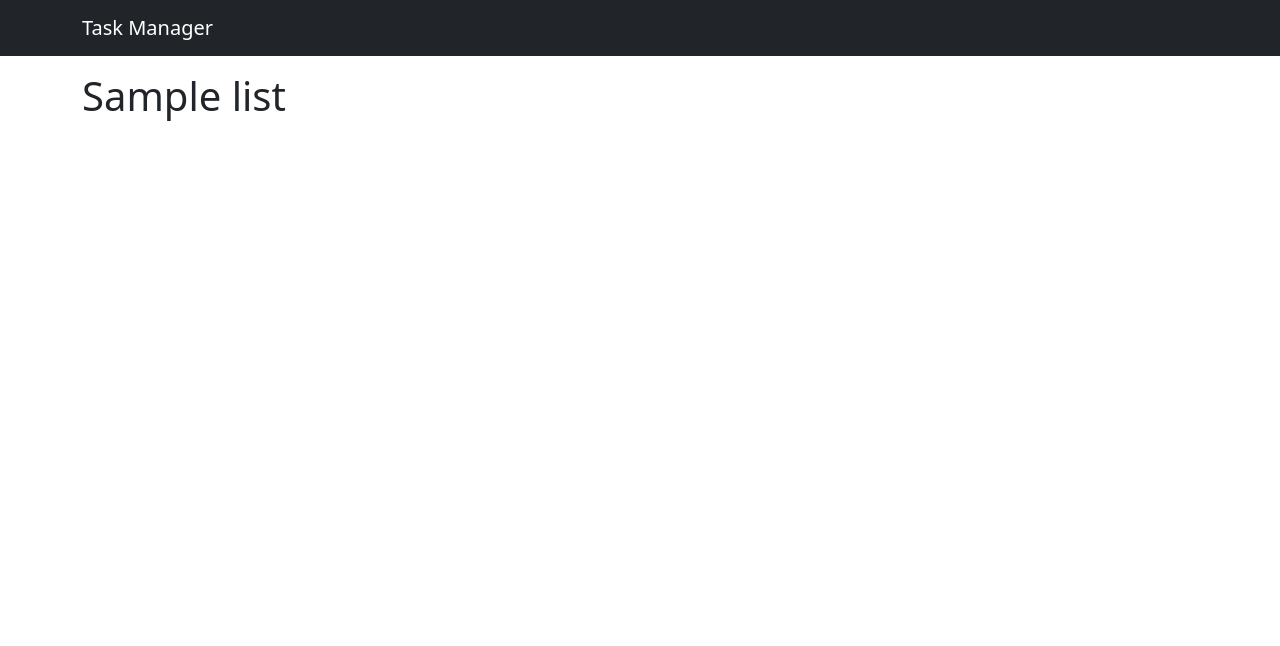
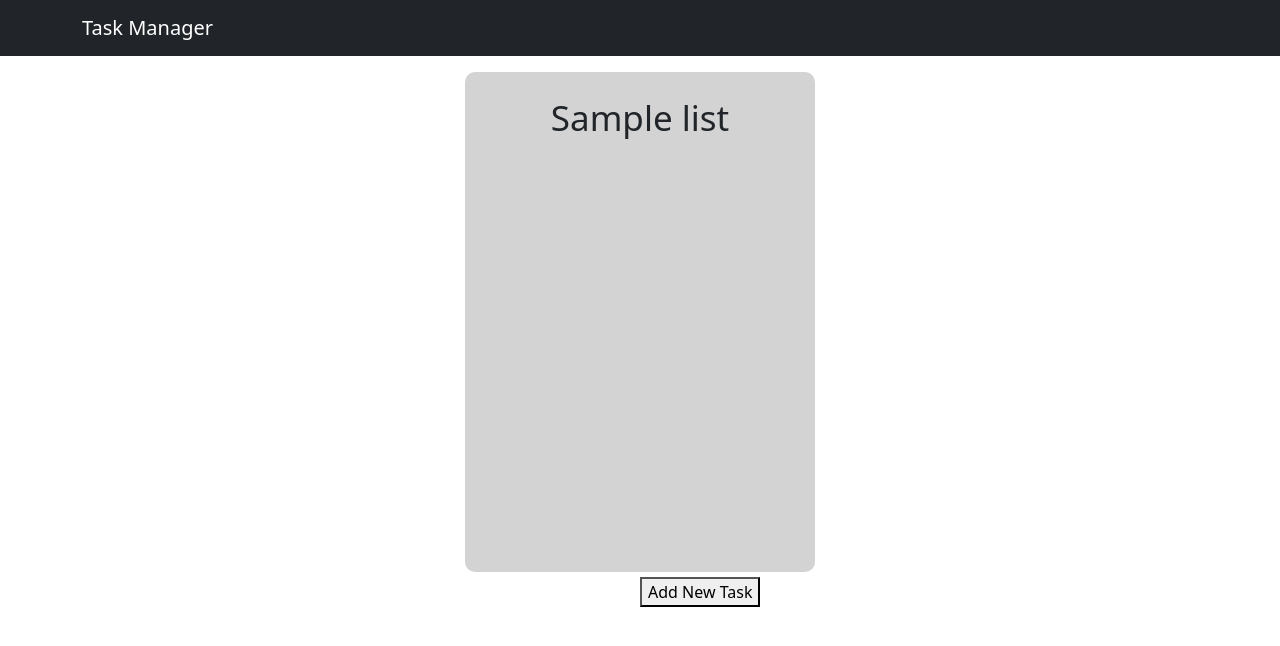
Before and after one commit to Siwssol/Task-Manager-Group-Project-, a Django app: template tasks/templates/board.html in a window 1280 px wide. Shown: the top 646 px of the page. Run offline with Django 4.2, Linux system fonts and the light colour scheme; the template is opened without the code that fills it: most values are stand-ins (such as "Sample title", 1, 10 or a date in 2020); some libraries are stand-ins or nearby versions.

Commit message:
make form for creating tasks
In progress.

```diff
--- a/tasks/models.py
+++ b/tasks/models.py
@@ -110,9 +110,10 @@ class TaskList(models.Model):
 
 class Task(models.Model):
 
+
     """Model used for creating tasks, with attached parameters."""
     # Links the task model to the list
-    list = models.ForeignKey(TaskList, on_delete=models.CASCADE, default="To do")
+    list = models.ForeignKey(TaskList, on_delete=models.CASCADE)
     #Defines the name
     task_name = models.CharField(max_length=50, blank=False)
     # Defines the status
--- a/tasks/templates/board.html
+++ b/tasks/templates/board.html
@@ -2,21 +2,66 @@
 <html lang="en">
 {% extends 'base_content.html' %}
 {% block content %}
-<head>
-    <meta charset="UTF-8">
-    <title>Title</title>
-</head>
+    <style>
+    .ListRow{
+        height: 520px;
+        position: relative;
+    }
+    @media (min-width: 500px) {
+        .TaskListCont {
+            width: 350px;
+            height: 500px;
+            border-radius: 10px;
+            background-color: lightgrey;
+
+        }
+    }
+
+    .TaskLists {
+        height:300px;
+    }
+
+    .TaskListName{
+        font-size: 35px;
+        padding-top: 25px;
+    }
+
+    .CreateTaskButton {
+        margin: 0;
+        position: absolute;
+        left: 50%;
+        -ms-transform: translateY(-50%);
+        transform: translateY(-50%);
+    }
+
+    .CreateTaskButton,.TaskListName, .ListRow {
+        justify-content: center;
+        display: flex;
+    }
+
+    </style>
 <body>
-    <div class="container " class="taskListContainer">
-        <div class="row" class="ListRow">
+    <div class="container taskListContainer">
+        <div class="row ListRow">
         {% for list in lists %}
-            <div class = "col-4" class ="TaskLists">
-                <h1>{{ list.listName }}</h1>
+            <div class = "col-4 TaskLists">
+                <div class="container TaskListCont">
+                    <h1 class="TaskListName">{{ list.listName }}</h1>
+
+                </div>
+
             </div>
+
          {% endfor%}
+        </div>
 
+        <div class= "row CreateButRow">
+            <a class = "CreateTaskLink" href = "{% url 'createTask' %}">
+                <button type="button" class="CreateTaskButton">Add New Task</button>
+            </a>
         </div>
     </div>
+
 
 </body>
 
```
Also changed, not shown: task_manager/urls.py (+6 -4 lines), tasks/forms.py (+37 -8 lines), tasks/templates/createTask.html (added, +10 -0 lines), tasks/templates/dashboard.html (+10 -4 lines), tasks/views.py (+23 -23 lines).
